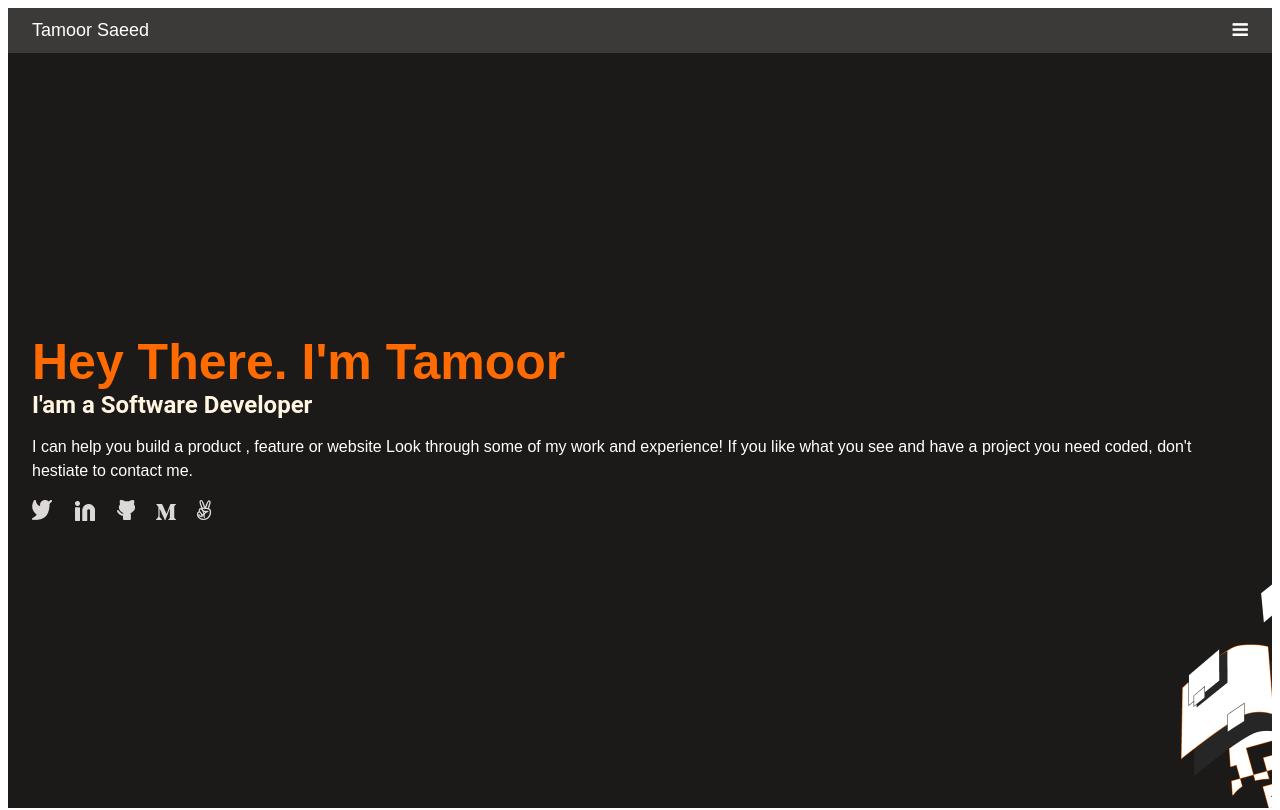
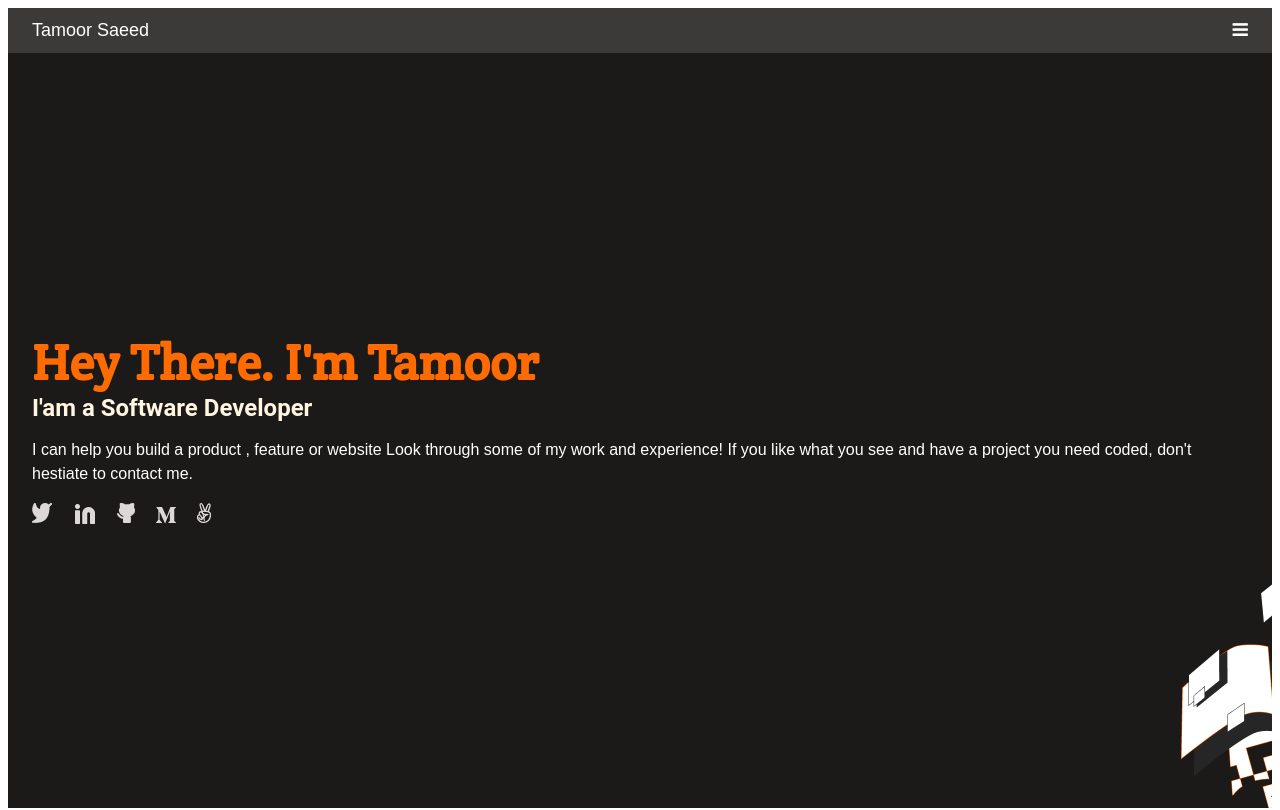
Before and after one commit to tamoorsaeed22/Finish-Mobile-Version-1, a plain HTML site: page index.html in a window 1280 px wide. Shown: the top 810 px of the page. Drawn offline with Linux system fonts and the light colour scheme.

Commit message:
Update index.html

```diff
--- a/index.html
+++ b/index.html
@@ -5,6 +5,7 @@
     <meta name="viewport" content="width=device-width, initial-scale=1.0">
     <link rel="stylesheet" href="https://cdnjs.cloudflare.com/ajax/libs/font-awesome/4.7.0/css/font-awesome.min.css">
     <link rel="stylesheet" href="style.css">
+    <link href='https://fonts.googleapis.com/css?family=Crete Round' rel='stylesheet'>
     <title>Home</title>
 
 </head>
```
